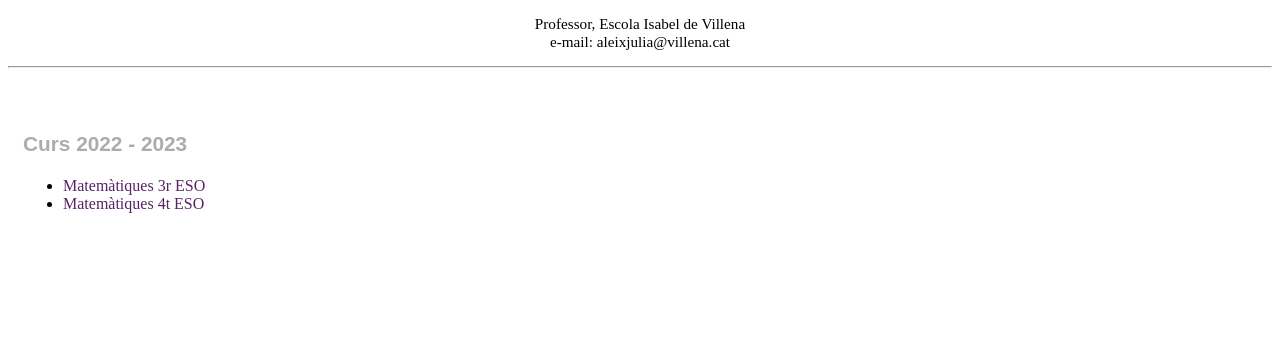
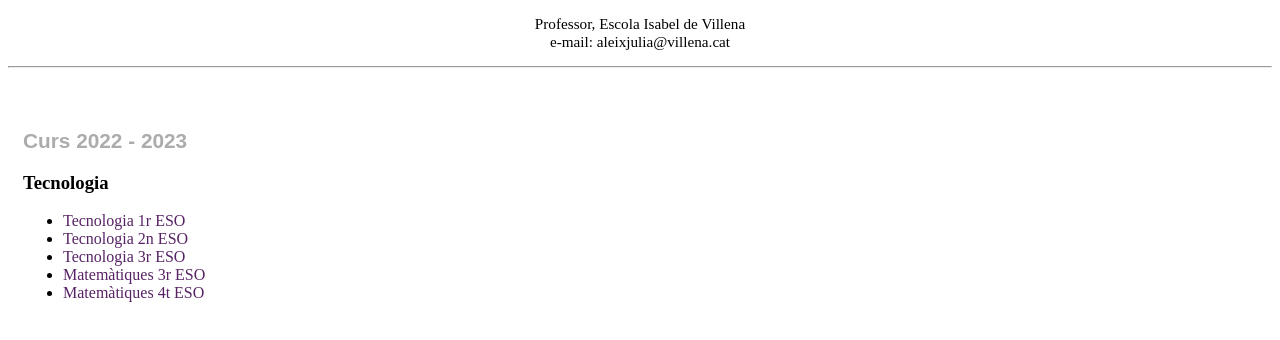
Before and after one commit to ajuliaest/ajuliaest.github.io, a plain HTML site: page index.html in a window 1280 px wide. Shown: the part 44-384 px from the top of the page. Drawn offline with Linux system fonts and the light colour scheme.

Commit message:
New start page version

```diff
--- a/index.html
+++ b/index.html
@@ -23,11 +23,21 @@
 
  <div id="container">
   <p style="text-align: left">
-  <h3 class="subtitle" style="text-align: left">
+  <h2 class="subtitle" style="text-align: left">
    Curs 2022 - 2023
-  </h3></p>
+  </h2></p>
 
+  <h3>Tecnologia</h3>
   <ul style="text-align: left; color: rgb(0,0,0)">
+   <li>
+    <a href="2022-2023/tecno1r/tecno_1r.html">Tecnologia 1r ESO</a>
+   </li>
+   <li>
+    <a href="2022-2023/tecno2n/tecno_2n.html">Tecnologia 2n ESO</a>
+   </li>
+   <li>
+    <a href="2022-2023/tecno3r/tecno_3r.html">Tecnologia 3r ESO</a>
+   </li>
    <li>
     <a href="2022-2023/mates3r/mates_3r.html">Matemàtiques 3r ESO</a>
    </li>
```
